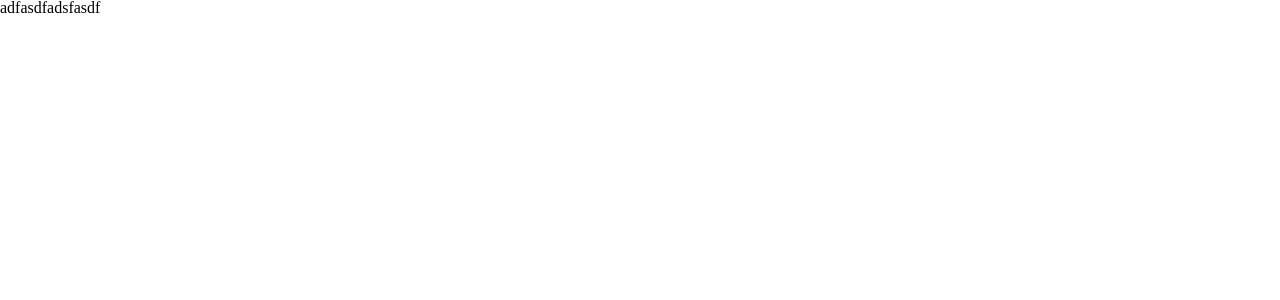
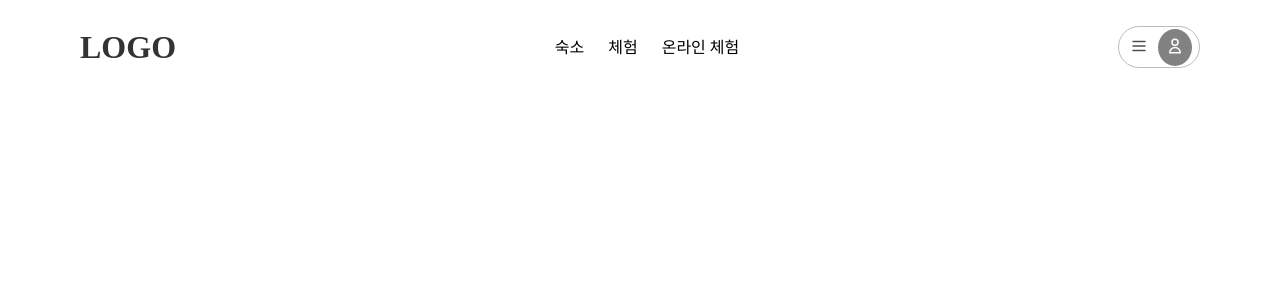
Before and after one commit to youryu0212/airbnb, a React (Create React App) app: page / in a window 1280 px wide. Shown: the top 300 px of the page. Built offline with nearby package versions, Linux system fonts and the light colour scheme.

Commit message:
design: Header UI 추가

```diff
--- a/package.json
+++ b/package.json
@@ -9,6 +9,7 @@
     "react": "^18.1.0",
     "react-dom": "^18.1.0",
     "react-scripts": "5.0.1",
+    "styled-reset": "^4.4.1",
     "web-vitals": "^2.1.4"
   },
   "scripts": {
@@ -40,6 +41,6 @@
     "@typescript-eslint/parser": "^5.25.0",
     "eslint": "^8.16.0",
     "eslint-plugin-react": "^7.30.0",
-    "styled-reset": "^4.4.1"
+    "styled-components": "^5.3.5"
   }
 }
--- a/src/App.jsx
+++ b/src/App.jsx
@@ -1,7 +1,14 @@
 import React from "react";
+import {ThemeProvider} from "styled-components";
+import theme from "./theme";
+import Header from "./components/header/Header";
 
 const App = () => {
-    return <div className="App">adfasdfadsfasdf</div>;
+    return (
+        <ThemeProvider theme={theme}>
+            <Header />
+        </ThemeProvider>
+    );
 };
 
 export default App;
--- /dev/null
+++ b/src/components/header/Gnb.jsx
@@ -0,0 +1,29 @@
+import React from "react";
+import styled from "styled-components";
+
+const Gnb = () => {
+    return (
+        <GnbBox>
+            <GnbItem>숙소</GnbItem>
+            <GnbItem>체험</GnbItem>
+            <GnbItem>온라인 체험</GnbItem>
+        </GnbBox>
+    );
+};
+
+const GnbBox = styled.nav`
+    ${({theme}) => theme.layout.flexLayoutMixin()}
+    gap: 24px;
+`;
+
+const GnbItem = styled.span`
+    font-size: 1rem;
+    cursor: pointer;
+    line-height: 23px;
+    &:hover {
+        font-weight: 700;
+        text-decoration-line: underline;
+    }
+`;
+
+export default Gnb;
--- /dev/null
+++ b/src/components/header/Header.jsx
@@ -0,0 +1,29 @@
+import React from "react";
+import Gnb from "./Gnb";
+import styled from "styled-components";
+import LoginButton from "./LoginButton";
+
+const Header = () => {
+    return (
+        <HeaderBox>
+            <Logo>LOGO</Logo>
+            <Gnb />
+            <LoginButton />
+        </HeaderBox>
+    );
+};
+
+const HeaderBox = styled.header`
+    ${({theme}) => theme.layout.flexLayoutMixin("row", "space-between", "center")}
+    margin: 24px 80px;
+`;
+
+const Logo = styled.h1`
+    color: ${({theme}) => theme.color.gray1};
+    cursor: pointer;
+    font-weight: 900;
+    font-size: 32px;
+    line-height: 46px;
+`;
+
+export default Header;
--- /dev/null
+++ b/src/components/header/LoginButton.jsx
@@ -0,0 +1,67 @@
+import React from "react";
+import styled from "styled-components";
+import Cylindrical from "../../cylindrical";
+
+const LoginButton = () => {
+    const cylindricalStyle = {
+        width: "76px",
+        height: "40px",
+        borderColor: "#BDBDBD",
+        backgroundColor: "white",
+        isHover: false,
+    };
+
+    return (
+        <LoginButtonBox style={cylindricalStyle}>
+            <Icon>
+                <svg
+                    xmlns="http://www.w3.org/2000/svg"
+                    className="h-6 w-6"
+                    fill="none"
+                    viewBox="0 0 24 24"
+                    stroke="currentColor"
+                    strokeWidth="2"
+                >
+                    <path strokeLinecap="round" strokeLinejoin="round" d="M4 6h16M4 12h16M4 18h16" />
+                </svg>
+            </Icon>
+            <UserIcon>
+                <svg
+                    xmlns="http://www.w3.org/2000/svg"
+                    className="h-6 w-6"
+                    fill="none"
+                    viewBox="0 0 24 24"
+                    stroke="currentColor"
+                    strokeWidth="2"
+                >
+                    <path
+                        strokeLinecap="round"
+                        strokeLinejoin="round"
+                        d="M16 7a4 4 0 11-8 0 4 4 0 018 0zM12 14a7 7 0 00-7 7h14a7 7 0 00-7-7z"
+                    />
+                </svg>
+            </UserIcon>
+        </LoginButtonBox>
+    );
+};
+
+const LoginButtonBox = styled(Cylindrical)`
+    ${({theme}) => theme.layout.flexLayoutMixin("row", "center", "center")}
+    gap: 10px;
+    padding: 0px 0px 0px 4px;
+    cursor: pointer;
+`;
+
+const Icon = styled.div`
+    color: ${({theme}) => theme.color.gray2};
+    width: 18px;
+`;
+
+const UserIcon = styled(Icon)`
+    background-color: ${({theme}) => theme.color.gray3};
+    border-radius: 50%;
+    color: ${({theme}) => theme.color.white};
+    padding: 8px;
+`;
+
+export default LoginButton;
--- /dev/null
+++ b/src/cylindrical.js
@@ -0,0 +1,14 @@
+import styled from "styled-components";
+
+const Cylindrical = styled.div`
+    width: ${({width}) => width};
+    height: ${({height}) => height};
+    border: 1px ${({borderColor}) => borderColor} solid;
+    border-radius: 999px;
+    background-color: ${({isHover, backgroundColor}) => (isHover ? "none" : backgroundColor)};
+    &:hover {
+        background-color: ${({isHover, backgroundColor}) => (isHover ? backgroundColor : "none")};
+    }
+`;
+
+export default Cylindrical;
--- /dev/null
+++ b/src/theme.js
@@ -0,0 +1,30 @@
+import {css} from "styled-components";
+
+const flexLayoutMixin = (direction = "row", justify = "flex-start", align = "stretch") => css`
+    display: flex;
+    flex-direction: ${direction};
+    justify-content: ${justify};
+    align-items: ${align};
+`;
+
+const layout = {flexLayoutMixin};
+
+const color = {
+    black: "#010101",
+    gray1: "#333333",
+    gray2: "#4F4F4F",
+    gray3: "#828282",
+    gray4: "#BDBDBD",
+    gray5: "#E0E0E0",
+    gray6: "#F5F5F7",
+    white: "#FFFFFF",
+    pointColorRed: "#E84C60",
+    pointColorGreen: "#118917",
+};
+
+const theme = {
+    layout,
+    color,
+};
+
+export default theme;
```
Also changed, not shown: 1 other file (tests, documents, lock files or other folders).
